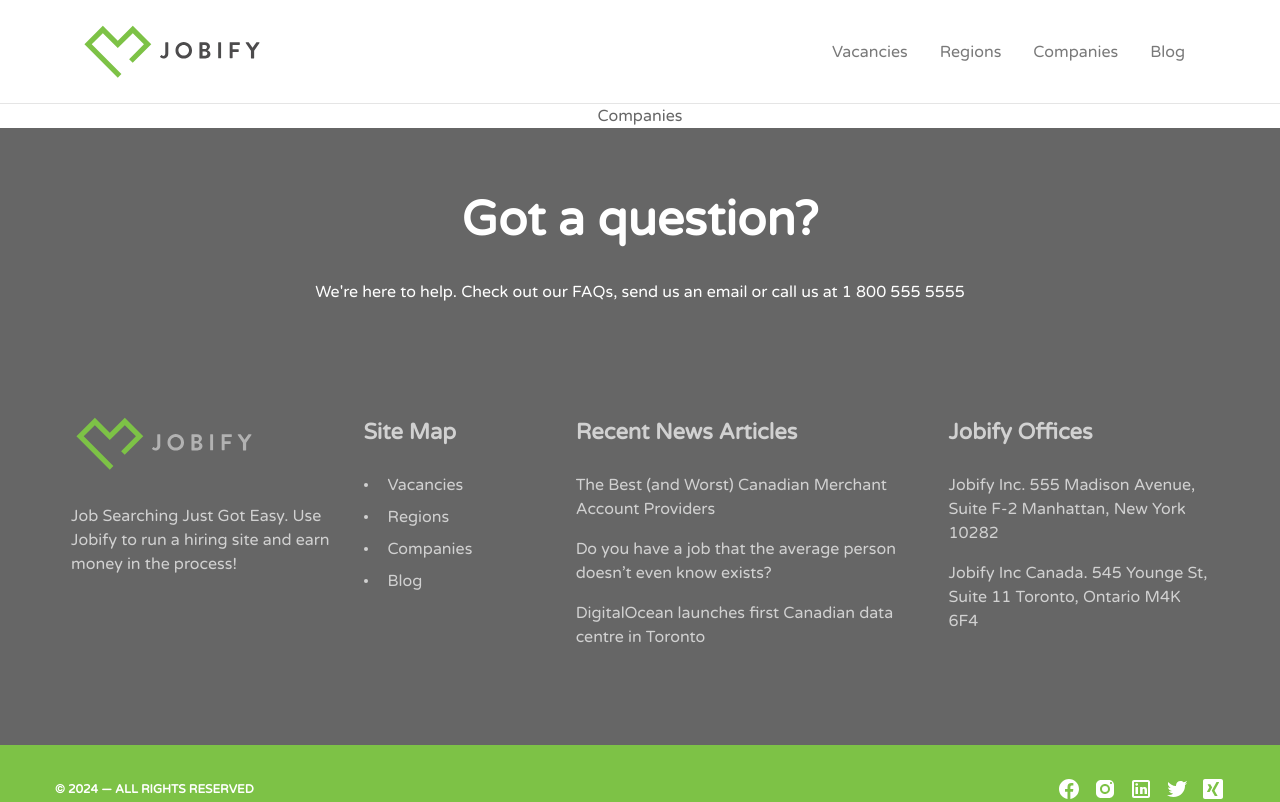
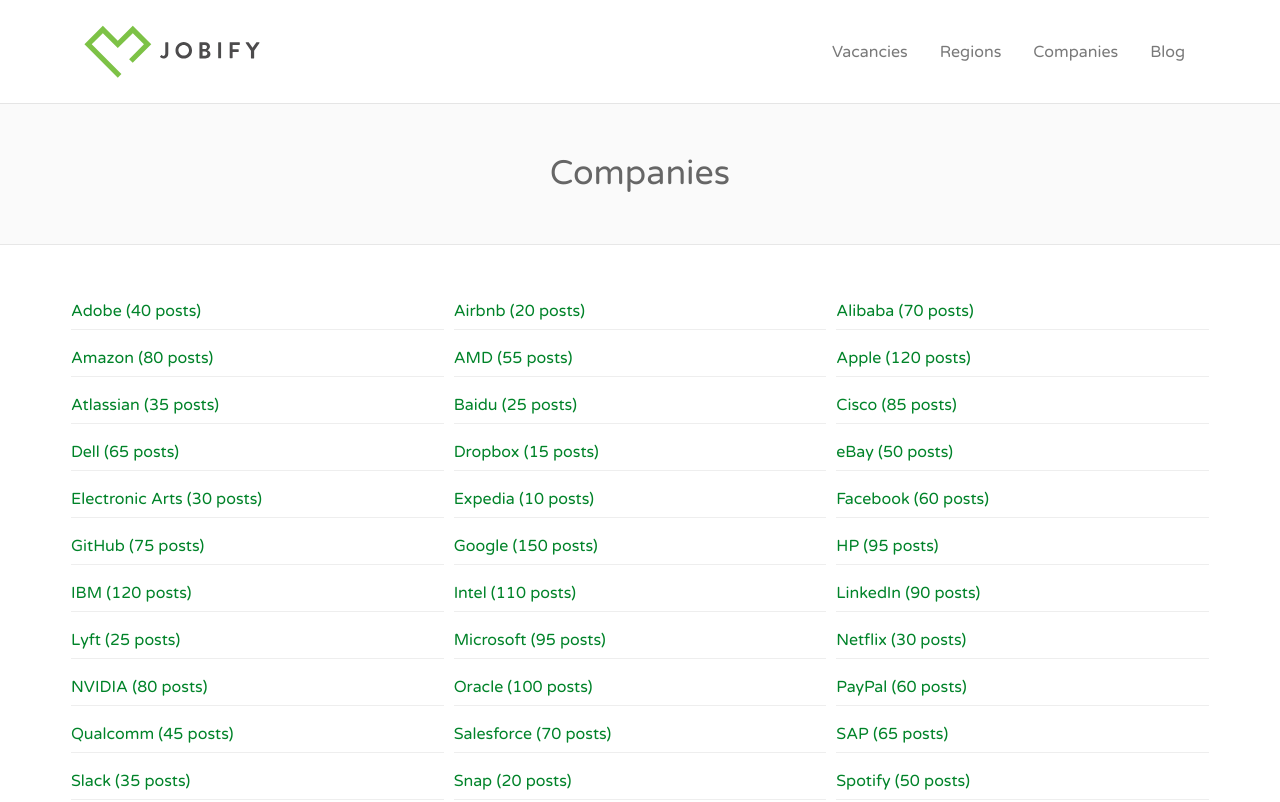
Before and after one commit to Ragima88/jobify, a React (Vite) app: page /companies in a window 1280 px wide. Shown: the top 802 px of the page. Built offline with nearby package versions, Linux system fonts and the light colour scheme.

Commit message:
Regions and Companies are completed

```diff
--- a/src/pages/Companies/Companies.jsx
+++ /dev/null
@@ -1,6 +0,0 @@
-import "./companies.scss";
-
-const Companies = () => {
-  return <>Companies</>;
-};
-export default Companies;
--- /dev/null
+++ b/src/pages/Listing/Listing.jsx
@@ -0,0 +1,234 @@
+import { Link } from "react-router-dom";
+import Section from "../../components/Section/Section";
+import "./listing.scss";
+
+const Listing = ({ variant }) => {
+  const companies = [
+    { name: "Apple", postCount: 120, link: "https://www.apple.com" },
+    { name: "Microsoft", postCount: 95, link: "https://www.microsoft.com" },
+    { name: "Google", postCount: 150, link: "https://www.google.com" },
+    { name: "Amazon", postCount: 80, link: "https://www.amazon.com" },
+    { name: "Facebook", postCount: 60, link: "https://www.facebook.com" },
+    { name: "Tesla", postCount: 45, link: "https://www.tesla.com" },
+    { name: "Netflix", postCount: 30, link: "https://www.netflix.com" },
+    { name: "Uber", postCount: 25, link: "https://www.uber.com" },
+    { name: "Adobe", postCount: 40, link: "https://www.adobe.com" },
+    { name: "Airbnb", postCount: 20, link: "https://www.airbnb.com" },
+    { name: "Alibaba", postCount: 70, link: "https://www.alibaba.com" },
+    { name: "AMD", postCount: 55, link: "https://www.amd.com" },
+    { name: "Atlassian", postCount: 35, link: "https://www.atlassian.com" },
+    { name: "Baidu", postCount: 25, link: "https://www.baidu.com" },
+    { name: "Cisco", postCount: 85, link: "https://www.cisco.com" },
+    { name: "Dell", postCount: 65, link: "https://www.dell.com" },
+    { name: "Dropbox", postCount: 15, link: "https://www.dropbox.com" },
+    { name: "eBay", postCount: 50, link: "https://www.ebay.com" },
+    { name: "Electronic Arts", postCount: 30, link: "https://www.ea.com" },
+    { name: "Expedia", postCount: 10, link: "https://www.expedia.com" },
+    { name: "GitHub", postCount: 75, link: "https://www.github.com" },
+    { name: "HP", postCount: 95, link: "https://www.hp.com" },
+    { name: "IBM", postCount: 120, link: "https://www.ibm.com" },
+    { name: "Intel", postCount: 110, link: "https://www.intel.com" },
+    { name: "LinkedIn", postCount: 90, link: "https://www.linkedin.com" },
+    { name: "Lyft", postCount: 25, link: "https://www.lyft.com" },
+    { name: "NVIDIA", postCount: 80, link: "https://www.nvidia.com" },
+    { name: "Oracle", postCount: 100, link: "https://www.oracle.com" },
+    { name: "PayPal", postCount: 60, link: "https://www.paypal.com" },
+    { name: "Qualcomm", postCount: 45, link: "https://www.qualcomm.com" },
+    { name: "Salesforce", postCount: 70, link: "https://www.salesforce.com" },
+    { name: "SAP", postCount: 65, link: "https://www.sap.com" },
+    { name: "Slack", postCount: 35, link: "https://www.slack.com" },
+    { name: "Snap", postCount: 20, link: "https://www.snap.com" },
+    { name: "Spotify", postCount: 50, link: "https://www.spotify.com" },
+    { name: "Square", postCount: 40, link: "https://www.squareup.com" },
+    { name: "Stripe", postCount: 30, link: "https://www.stripe.com" },
+    { name: "Tencent", postCount: 55, link: "https://www.tencent.com" },
+    { name: "Twitter", postCount: 85, link: "https://www.twitter.com" },
+    { name: "Uber", postCount: 25, link: "https://www.uber.com" },
+    { name: "VMware", postCount: 15, link: "https://www.vmware.com" },
+    { name: "WhatsApp", postCount: 10, link: "https://www.whatsapp.com" },
+    { name: "Xiaomi", postCount: 50, link: "https://www.mi.com" },
+    { name: "Yahoo", postCount: 60, link: "https://www.yahoo.com" },
+    { name: "Yelp", postCount: 45, link: "https://www.yelp.com" },
+    { name: "Zoom", postCount: 35, link: "https://www.zoom.us" },
+    { name: "Zynga", postCount: 20, link: "https://www.zynga.com" },
+    // more listing
+  ];
+  const regions = [
+    {
+      name: "Amsterdam",
+      postCount: 75,
+      link: "https://en.wikipedia.org/wiki/Amsterdam",
+    },
+    {
+      name: "Athens",
+      postCount: 65,
+      link: "https://en.wikipedia.org/wiki/Athens",
+    },
+    {
+      name: "Bangkok",
+      postCount: 95,
+      link: "https://en.wikipedia.org/wiki/Bangkok",
+    },
+    {
+      name: "Barcelona",
+      postCount: 85,
+      link: "https://en.wikipedia.org/wiki/Barcelona",
+    },
+    {
+      name: "Beijing",
+      postCount: 110,
+      link: "https://en.wikipedia.org/wiki/Beijing",
+    },
+    {
+      name: "Berlin",
+      postCount: 90,
+      link: "https://en.wikipedia.org/wiki/Berlin",
+    },
+    {
+      name: "Buenos Aires",
+      postCount: 80,
+      link: "https://en.wikipedia.org/wiki/Buenos_Aires",
+    },
+    {
+      name: "Cairo",
+      postCount: 105,
+      link: "https://en.wikipedia.org/wiki/Cairo",
+    },
+    {
+      name: "Cape Town",
+      postCount: 50,
+      link: "https://en.wikipedia.org/wiki/Cape_Town",
+    },
+    {
+      name: "Chicago",
+      postCount: 120,
+      link: "https://en.wikipedia.org/wiki/Chicago",
+    },
+    {
+      name: "Dubai",
+      postCount: 70,
+      link: "https://en.wikipedia.org/wiki/Dubai",
+    },
+    {
+      name: "Dublin",
+      postCount: 60,
+      link: "https://en.wikipedia.org/wiki/Dublin",
+    },
+    {
+      name: "Hong Kong",
+      postCount: 100,
+      link: "https://en.wikipedia.org/wiki/Hong_Kong",
+    },
+    {
+      name: "Istanbul",
+      postCount: 130,
+      link: "https://en.wikipedia.org/wiki/Istanbul",
+    },
+    {
+      name: "Jakarta",
+      postCount: 115,
+      link: "https://en.wikipedia.org/wiki/Jakarta",
+    },
+    {
+      name: "Kyoto",
+      postCount: 55,
+      link: "https://en.wikipedia.org/wiki/Kyoto",
+    },
+    {
+      name: "Lisbon",
+      postCount: 65,
+      link: "https://en.wikipedia.org/wiki/Lisbon",
+    },
+    {
+      name: "London",
+      postCount: 150,
+      link: "https://en.wikipedia.org/wiki/London",
+    },
+    {
+      name: "Los Angeles",
+      postCount: 140,
+      link: "https://en.wikipedia.org/wiki/Los_Angeles",
+    },
+    {
+      name: "Madrid",
+      postCount: 85,
+      link: "https://en.wikipedia.org/wiki/Madrid",
+    },
+    {
+      name: "Mexico City",
+      postCount: 130,
+      link: "https://en.wikipedia.org/wiki/Mexico_City",
+    },
+    {
+      name: "Moscow",
+      postCount: 125,
+      link: "https://en.wikipedia.org/wiki/Moscow",
+    },
+    {
+      name: "Mumbai",
+      postCount: 115,
+      link: "https://en.wikipedia.org/wiki/Mumbai",
+    },
+    {
+      name: "New York",
+      postCount: 160,
+      link: "https://en.wikipedia.org/wiki/New_York_City",
+    },
+    {
+      name: "Paris",
+      postCount: 145,
+      link: "https://en.wikipedia.org/wiki/Paris",
+    },
+    {
+      name: "Rome",
+      postCount: 135,
+      link: "https://en.wikipedia.org/wiki/Rome",
+    },
+    {
+      name: "San Francisco",
+      postCount: 110,
+      link: "https://en.wikipedia.org/wiki/San_Francisco",
+    },
+    {
+      name: "Seoul",
+      postCount: 125,
+      link: "https://en.wikipedia.org/wiki/Seoul",
+    },
+    {
+      name: "Sydney",
+      postCount: 95,
+      link: "https://en.wikipedia.org/wiki/Sydney",
+    },
+    {
+      name: "Tokyo",
+      postCount: 170,
+      link: "https://en.wikipedia.org/wiki/Tokyo",
+    },
+  ];
+
+  let listing = [];
+  if (variant === "companies") listing = companies;
+  if (variant === "regions") listing = regions;
+  listing.sort((a, b) => a.name.localeCompare(b.name));
+
+  return (
+    <div className="listing-page">
+      <Section className={"listing-heading-section"}>
+        <h1>{variant}</h1>
+      </Section>
+      <Section className={"listing-section"}>
+        <div className="company-grid">
+          {listing.map((company) => (
+            <div key={company.name} className="company-item">
+              <Link href={company.link} target="_blank">
+                {company.name} ({company.postCount} posts)
+              </Link>
+            </div>
+          ))}
+        </div>
+      </Section>
+    </div>
+  );
+};
+
+export default Listing;
--- /dev/null
+++ b/src/pages/Listing/listing.scss
@@ -0,0 +1,48 @@
+@import "../../styles/mixins";
+.listing-page {
+  width: 100%;
+  .listing-heading-section {
+    background-color: #fafafa;
+    border-bottom: 1px solid rgba(204, 204, 204, 0.41);
+    &-in {
+      padding: 3rem 0;
+      h1 {
+        font-size: 2.125rem;
+        font-weight: 400;
+        line-height: 1.3;
+        text-transform: capitalize;
+      }
+    }
+  }
+  .listing-section {
+    &-in {
+      @include flex(column, center, flex-start, 100%);
+      padding: 3rem 1rem;
+      .company-grid {
+        display: grid;
+        grid-template-columns: repeat(1, 1fr);
+        gap: 10px;
+        width: 100%;
+      }
+
+      @media (min-width: 768px) {
+        .company-grid {
+          grid-template-columns: repeat(2, 1fr);
+        }
+      }
+
+      @media (min-width: 1200px) {
+        .company-grid {
+          grid-template-columns: repeat(3, 1fr);
+        }
+      }
+
+      .company-item {
+        padding: 6px 0;
+        border-bottom: 1px solid #eee;
+        color: #008329;
+        text-decoration: none;
+      }
+    }
+  }
+}
--- a/src/pages/Regions/Regions.jsx
+++ /dev/null
@@ -1,6 +0,0 @@
-import "./regions.scss";
-
-const Regions = () => {
-  return <>Regions</>;
-};
-export default Regions;
```
Also changed, not shown: src/routing/AppRouter.jsx (+7 -4 lines), src/pages/Companies/companies.scss (deleted), src/pages/Regions/regions.scss (deleted).
